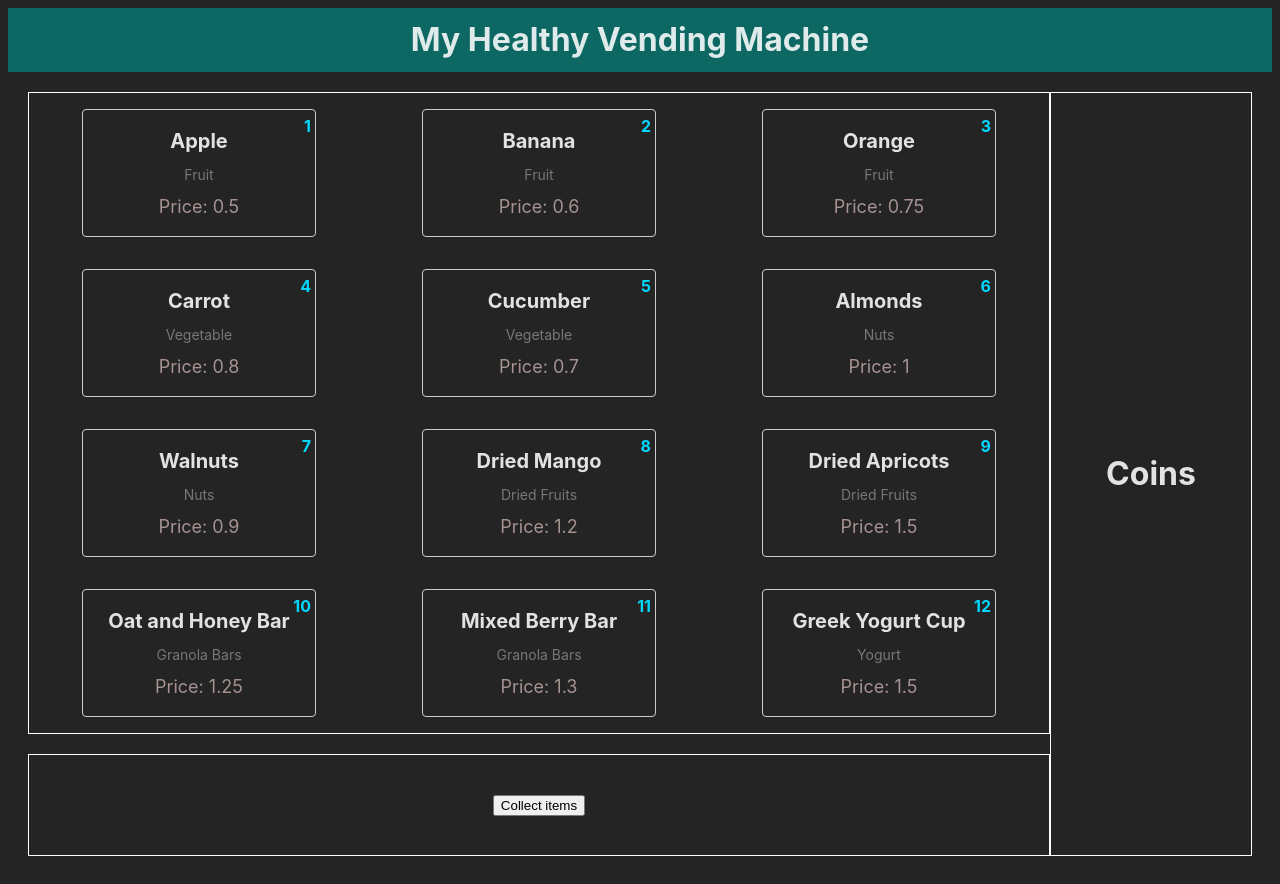
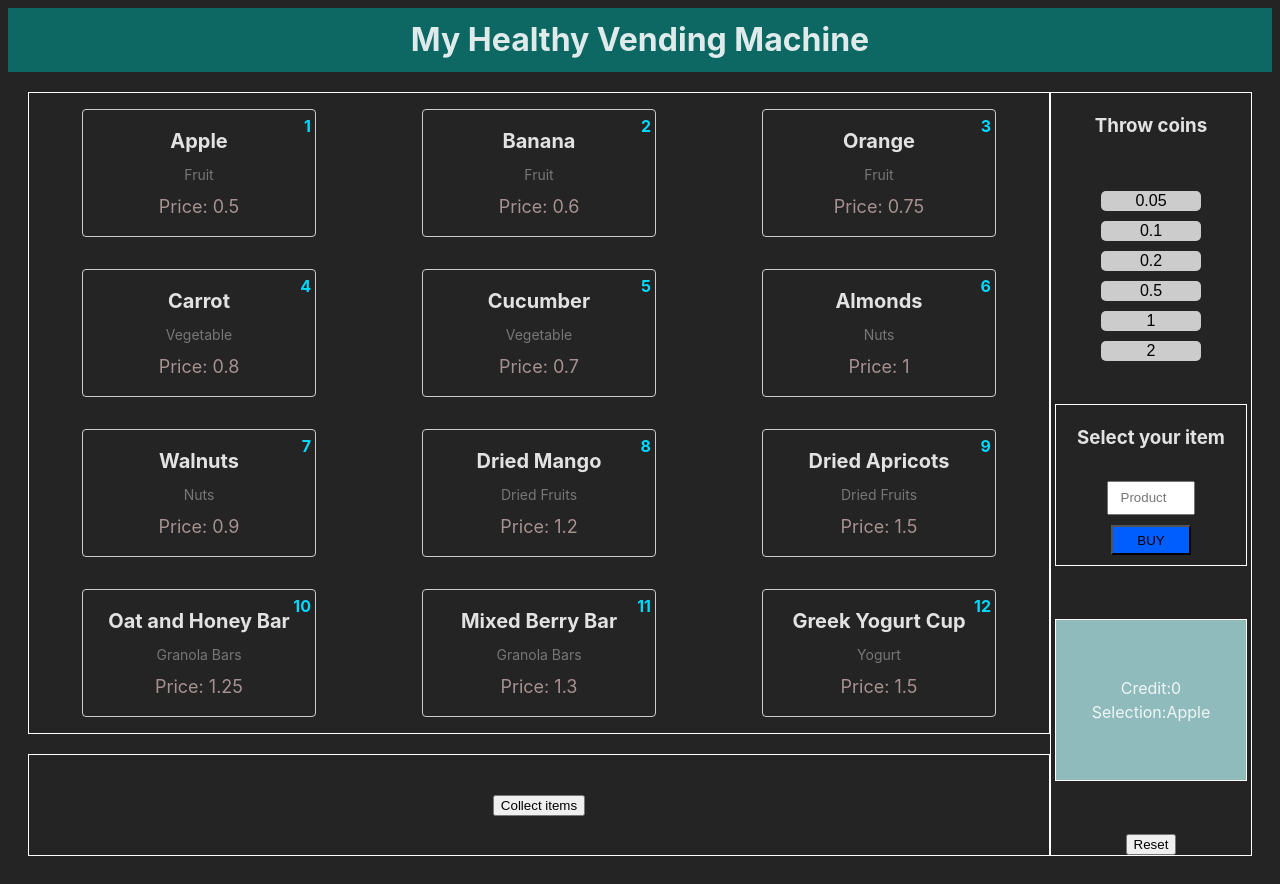
Before and after one commit to vassilYanakiev/vending-machine, a React (Vite) app: page / in a window 1280 px wide. Built offline with nearby package versions, Linux system fonts and the light colour scheme.

Commit message:
shaping the pannel

```diff
--- a/src/VendingMachine.scss
+++ b/src/VendingMachine.scss
@@ -19,14 +19,6 @@
       border: 1px solid white;
     }
 
-    .Display {
-      height: 60px;
-      display: flex;
-      justify-content: center;
-      align-items: center;
-      margin-bottom: 20px;
-      border: 1px solid white;
-    }
 
     .Dispenser {
       flex: none;
@@ -43,7 +35,7 @@
     width: 200px;
     display: flex;
     flex-direction: column;
-    justify-content: center;
+    justify-content: space-between;
     align-items: center;
     border: 1px solid white;
   }
--- /dev/null
+++ b/src/components/pannel/Coins.tsx
@@ -0,0 +1,28 @@
+import "./Pannel-styling.scss";
+
+interface CoinsProps {
+  handleAddCoin: (value: number) => void;
+}
+
+const Coins = ({ handleAddCoin }: CoinsProps) => {
+  const coinValues = [0.05, 0.1, 0.2, 0.5, 1, 2];
+
+  return (
+    <>
+      <h3>Throw coins</h3>
+      <div className="Coins">
+        {coinValues.map((value, index) => (
+          <button
+            key={index}
+            className="coin-button"
+            onClick={() => handleAddCoin(value)}
+          >
+            {value}
+          </button>
+        ))}
+      </div>
+    </>
+  );
+};
+
+export default Coins;
--- /dev/null
+++ b/src/components/pannel/Display.tsx
@@ -0,0 +1,18 @@
+import "./Pannel-styling.scss";
+
+const Display = ({ amount }: { amount: number }) => {
+  return (
+    <div className="Display">
+      <div className="credit">
+        <span>Credit:</span>
+        <span>{amount}</span>
+      </div>
+      <div className="selection">
+        <span>Selection:</span>
+        <span>Apple</span>
+      </div>
+    </div>
+  );
+};
+
+export default Display;
--- /dev/null
+++ b/src/components/pannel/Pannel-styling.scss
@@ -0,0 +1,64 @@
+.Coins {
+  display: flex;
+  flex-direction: column;
+  justify-content: space-between;
+  align-items: center;
+}
+
+.coin-button {
+  width: 100px;
+  height: 20px;
+  margin-bottom: 10px;
+  border-radius: 5px;
+  border: none;
+  background-color: #ccc;
+  font-size: 16px;
+
+  &:hover {
+    background-color: #bbb;
+    cursor: pointer;
+  }
+
+  &:active {
+    background-color: #aaa;
+  }
+}
+
+.Display {
+  background-color: rgb(143, 187, 188);
+  width: 190px;
+  font-size: 16px;
+  min-height: 20vh;
+  display: flex;
+  flex-direction: column;
+  justify-content: center;
+  align-items: center;
+  margin-bottom: 20px;
+  border: 1px solid white;
+}
+
+.Selector {
+  width: 190px;
+  min-height: 20vh;
+  display: flex;
+  flex-direction: column;
+  justify-content: center;
+  align-items: center;
+  margin-bottom: 20px;
+  border: 1px solid white;
+}
+
+.Selector input {
+  color: rgb(0, 217, 255);
+  width:80px;
+  text-align: center;
+  margin: 10px;
+  flex: 1;
+}
+
+.Selector button {
+  background-color: rgb(0, 94, 255);
+  width: 80px;
+  height: 30px;
+  margin-bottom: 10px;
+}
--- a/src/components/pannel/Pannel.tsx
+++ b/src/components/pannel/Pannel.tsx
@@ -1,7 +1,21 @@
+import { useState } from "react";
+import Coins from "./Coins";
+import Display from "./Display";
+import Selector from "./Selector";
+
 const Pannel = () => {
+  const [amount, setAmount] = useState(0);
+
+  const handleAddCoin = (value: number) => {
+    setAmount((prev) => (prev * 10 + value * 10) / 10);
+  };
+
   return (
     <div className="Pannel">
-      <h1>Coins</h1>
+      <Coins handleAddCoin={handleAddCoin} />
+      <Selector />
+      <Display amount={amount} />
+      <button>Reset</button>
     </div>
   );
 };
--- /dev/null
+++ b/src/components/pannel/Selector.tsx
@@ -0,0 +1,13 @@
+import "./Pannel-styling.scss";
+
+const Selector = () => {
+  return (
+    <form className="Selector">
+      <h3>Select your item</h3>
+      <input type="number" placeholder="Product" min={1} max={12} />
+      <button type="submit">BUY</button>
+    </form>
+  );
+};
+
+export default Selector;
```
